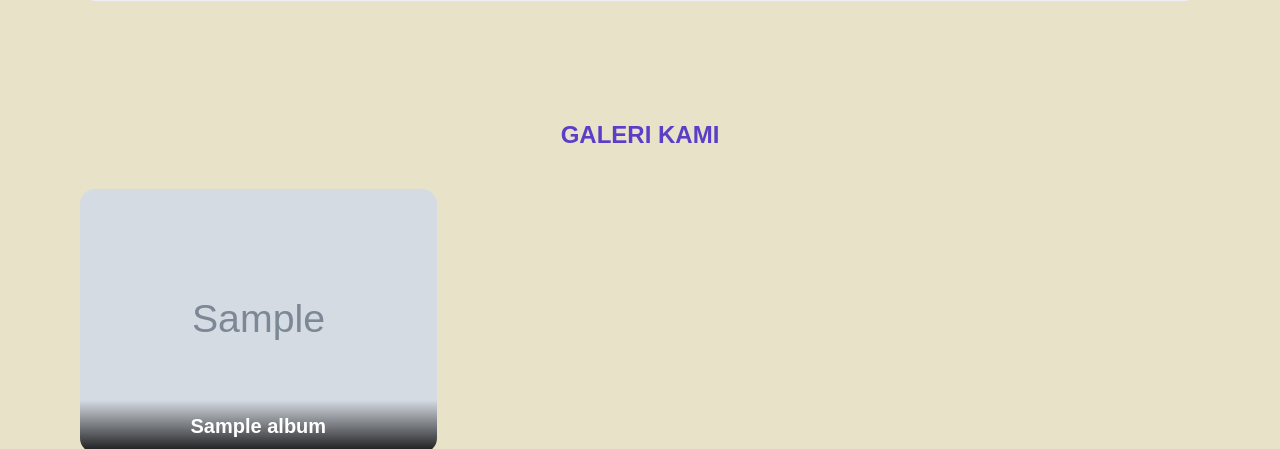
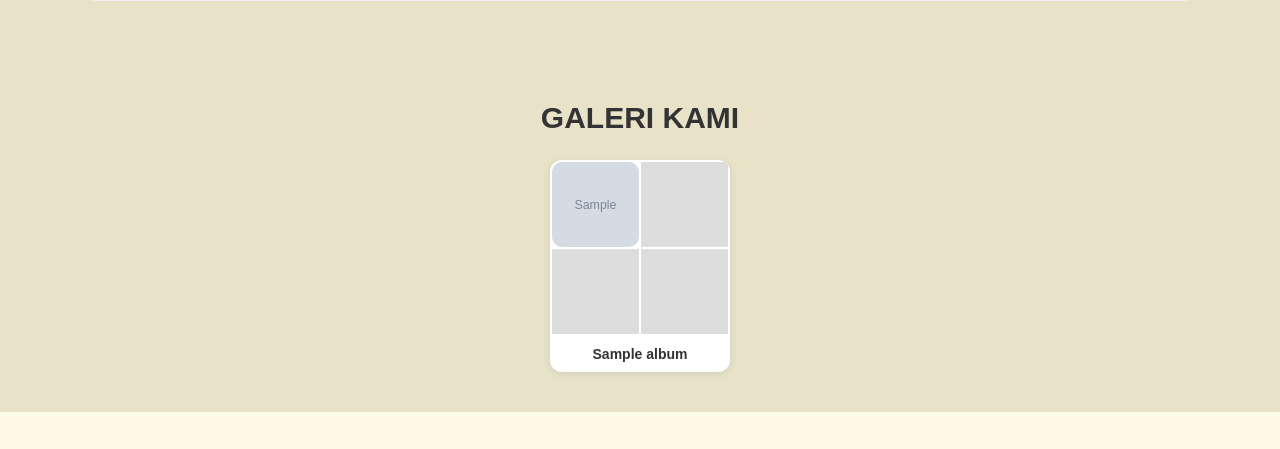
Before and after one commit to Najib-Zaidan/RebonADV_Proyek1, a PHP site: page /home1.php?menu=galeri in a window 1280 px wide. Shown: the part 1689-2138 px from the top of the page. Run offline with PHP 8.4, Linux system fonts and the light colour scheme; tables that the repository leaves empty or names only in its code hold one stand-in row (values such as "Sample post"); grey boxes marked "Sample" are stand-in pictures.

Commit message:
galeri part2

```diff
--- a/admin/index.php
+++ b/admin/index.php
@@ -1077,7 +1077,7 @@ if($tab == "open"):
 
     <a href="tambah_album.php"
        style="padding:10px 15px; background:#6b3df5; color:white; border-radius:8px; text-decoration:none;">
-       + Tambah Album
+       Tambah Album
     </a>
 
 </div>
--- a/user/home1.php
+++ b/user/home1.php
@@ -527,7 +527,7 @@ footer {
           sesuai request kamu. Liburan jadi lebih intimate dan bebas drama.
         </p>
 
-        <a href="private.html">RENCANAKAN TRIP SEKARANG</a>
+        <a href="private_trip.php">RENCANAKAN TRIP SEKARANG</a>
       </div>
 
       <div class="private-img">
@@ -537,53 +537,123 @@ footer {
 
     <section class="galeri">
 
+<style>
+
+.galeri{
+    padding:40px 6%;
+}
+
+.galeri h2{
+    text-align:center;
+    font-size:30px;
+    margin-bottom:25px;
+    color:#333;
+}
+
+.galeri-container{
+    display:flex;
+    flex-wrap:wrap;
+    gap:15px;
+    justify-content:center;
+}
+
+.card-galeri{
+    width:180px;
+    background:#fff;
+    border-radius:12px;
+    overflow:hidden;
+    box-shadow:0 2px 8px rgba(0,0,0,0.08);
+    transition:0.3s;
+}
+
+.card-galeri:hover{
+    transform:translateY(-3px);
+}
+
+.grid-foto{
+    display:grid;
+    grid-template-columns:1fr 1fr;
+    gap:2px;
+    padding:2px;
+}
+
+.grid-foto img{
+    width:100%;
+    height:85px;
+    object-fit:cover;
+    display:block;
+}
+
+.kosong{
+    width:100%;
+    height:85px;
+    background:#ddd;
+}
+
+.judul-album{
+    padding:10px;
+    text-align:center;
+    font-size:14px;
+    font-weight:bold;
+    color:#333;
+}
+
+</style>
+
 <h2>GALERI KAMI</h2>
 
 <div class="galeri-container">
 
 <?php
+
 $data = mysqli_query($konek,"
-SELECT a.*,
-(
-    SELECT nama_file
-    FROM galeri g
-    WHERE g.id_album = a.id_album
-    LIMIT 1
-) AS cover
-FROM album a
-ORDER BY a.id_album DESC
+SELECT *
+FROM album
+ORDER BY id_album DESC
 ");
 
 while($g = mysqli_fetch_assoc($data)):
+
+$fotos = mysqli_query($konek,"
+SELECT nama_file
+FROM galeri
+WHERE id_album='$g[id_album]'
+LIMIT 4
+");
+
+$gambar = [];
+
+while($f = mysqli_fetch_assoc($fotos)){
+    $gambar[] = $f['nama_file'];
+}
+
 ?>
 
 <a href="detail_galeri_user.php?id=<?php echo $g['id_album']; ?>"
-   style="text-decoration:none;">
+style="text-decoration:none;">
 
-<div style="
-position:relative;
-overflow:hidden;
-border-radius:15px;
-">
+<div class="card-galeri">
 
-<img src="../gambar/galeri/<?php echo $g['cover']; ?>"
-     style="
-     width:100%;
-     height:260px;
-     object-fit:cover;
-     ">
+<div class="grid-foto">
 
-<div style="
-position:absolute;
-bottom:0;
-width:100%;
-padding:15px;
-background:linear-gradient(transparent, rgba(0,0,0,0.9));
-color:white;
-font-weight:bold;
-font-size:20px;
-">
-<?php echo $g['nama']; ?>
+<?php for($i=0; $i<4; $i++): ?>
+
+    <?php if(isset($gambar[$i])): ?>
+
+        <img src="../gambar/galeri/<?php echo $gambar[$i]; ?>">
+
+    <?php else: ?>
+
+        <div class="kosong"></div>
+
+    <?php endif; ?>
+
+<?php endfor; ?>
+
+</div>
+
+<div class="judul-album">
+    <?php echo $g['nama']; ?>
 </div>
 
 </div>
```
Also changed, not shown: admin/detail_album.php (+24 -9 lines), gambar/galeri/1779326015_galeri_3_1916.png (added), gambar/galeri/1779326015_galeri_3_2393.png (added), gambar/galeri/1779326015_galeri_3_3710.png (added), gambar/galeri/1779326015_galeri_3_4631.png (added), gambar/galeri/1779326015_galeri_3_5573.png (added), gambar/galeri/1779326015_galeri_3_6379.png (added), gambar/galeri/1779326015_galeri_3_6798.png (added), gambar/galeri/1779326015_galeri_3_7119.png (added), gambar/galeri/1779326015_galeri_3_9107.png (added), gambar/galeri/1779326015_galeri_3_9625.png (added), gambar/galeri/Screenshot (151).png (added), 1 other file.
